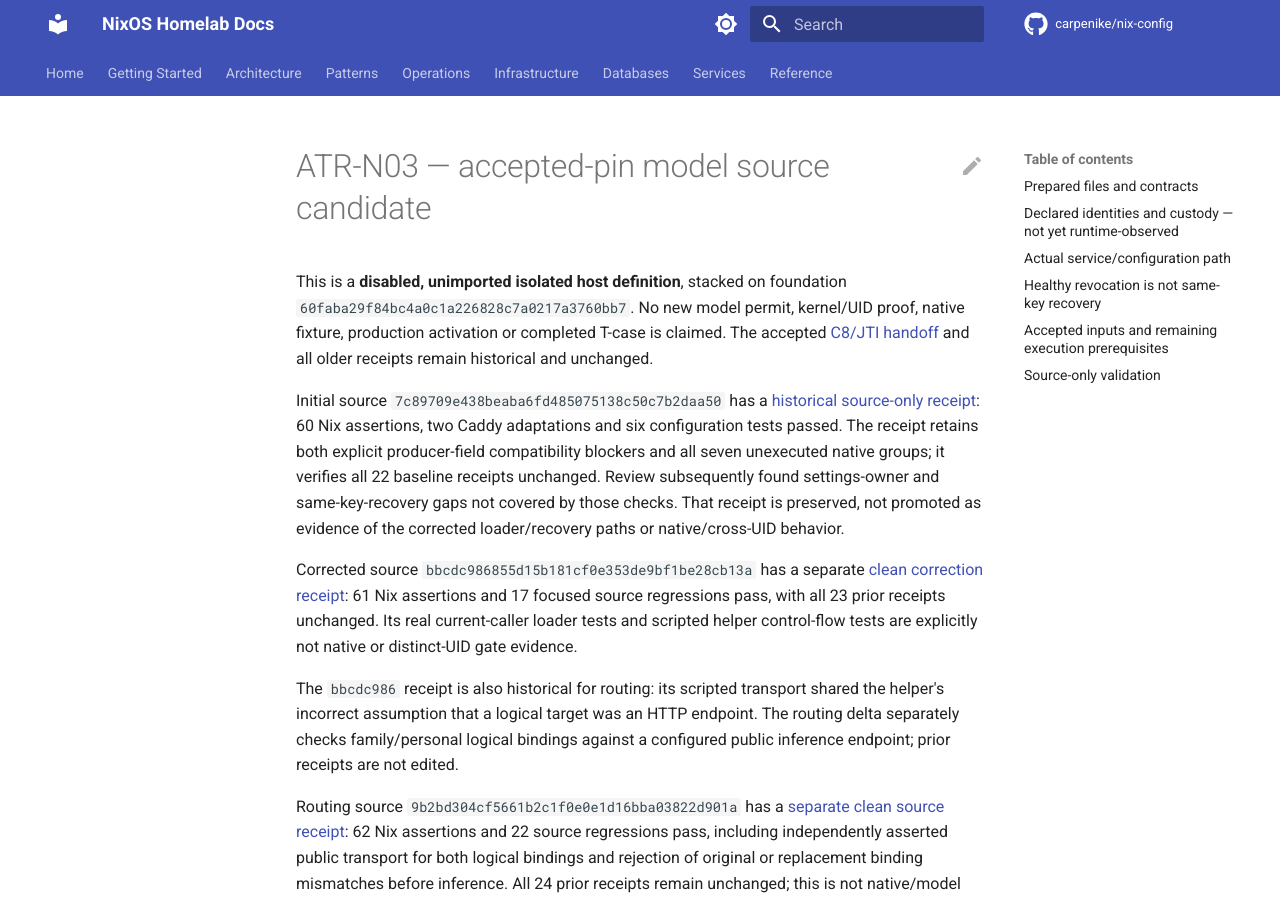
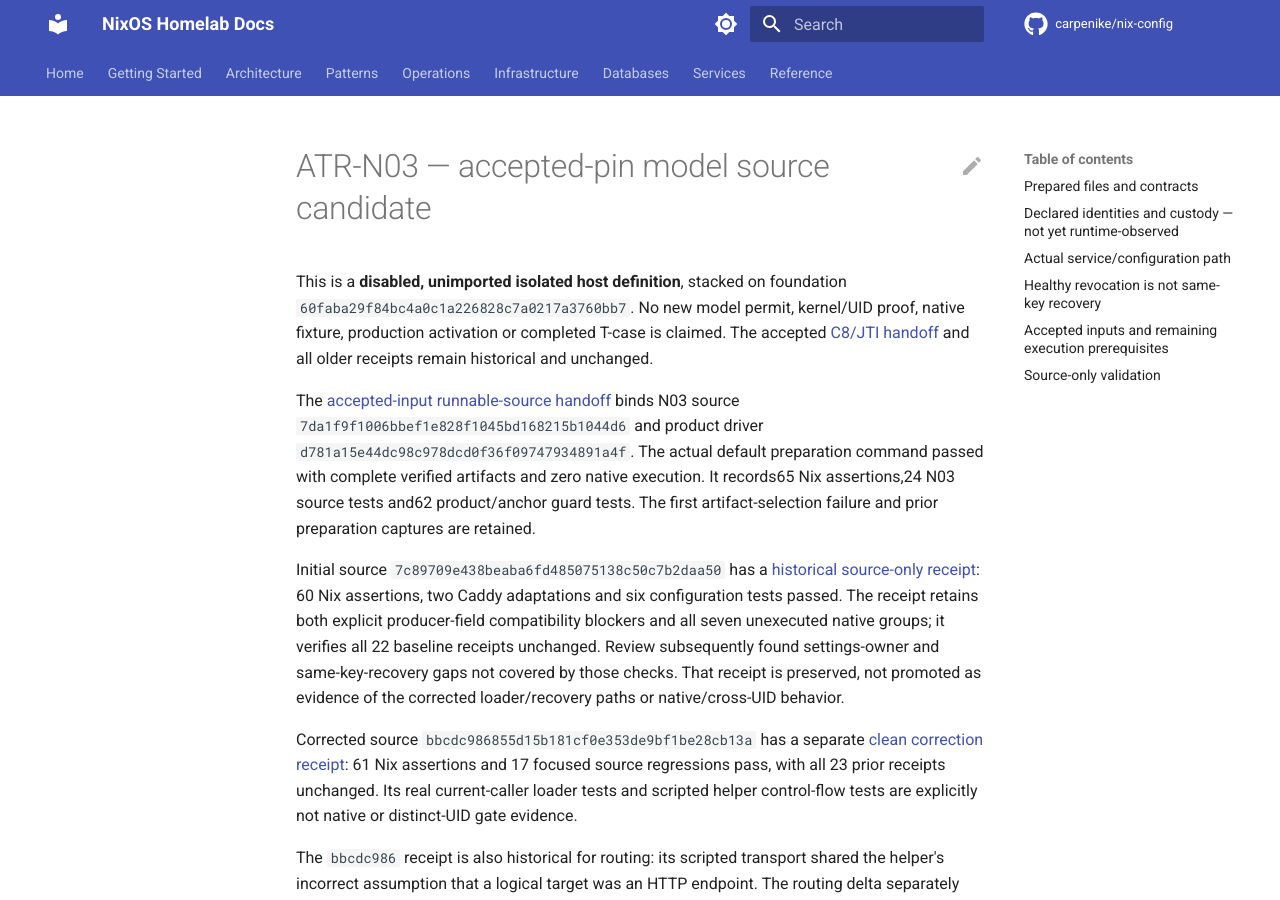
Before and after one commit to carpenike/nix-config, an MkDocs documentation site: the page built from docs/services/atrium-model-preparation.md, in a window 1280 px wide and 900 px high. Built offline with MkDocs 1.6.1 and Material for MkDocs 9.7.7, drawn with Linux system fonts in a browser that asks for light colours; comment, search, counter and statistics services are not loaded.

Commit message:
test(ATR-N03): record accepted-input runnable source handoff
Mirror source-only readiness for N03 source7da1f9f1 and product driverd781a15, including accepted anchors, complete artifact guards, focused checks and preserved diagnostics. No native/model/lease operations or gate completion are claimed.

Co-authored-by: Copilot <223556219+Copilot@users.noreply.github.com>
Copilot-Session: 1e5e7d6d-a45a-4ac0-9fb1-9bf14b3658cb

```diff
--- a/docs/services/atrium-model-preparation.md
+++ b/docs/services/atrium-model-preparation.md
@@ -5,6 +5,13 @@ This is a **disabled, unimported isolated host definition**, stacked on foundati
 proof, native fixture, production activation or completed T-case is claimed.
 The accepted [C8/JTI handoff](../../tests/atrium_n03/results/n03-c8-native-6fac02ef-handoff.json)
 and all older receipts remain historical and unchanged.
+
+The [accepted-input runnable-source handoff](../../tests/atrium_n03/results/ATR-N03-N07-models-runnable-handoff.json)
+binds N03 source `7da1f9f1006bbef1e828f1045bd168215b1044d6` and product driver
+`d781a15e44dc98c978dcd0f36f09747934891a4f`. The actual default preparation
+command passed with complete verified artifacts and zero native execution.
+It records65 Nix assertions,24 N03 source tests and62 product/anchor guard tests.
+The first artifact-selection failure and prior preparation captures are retained.
 
 Initial source `7c89709e438beaba6fd485075138c50c7b2daa50` has a
 [historical source-only receipt](../../tests/atrium_n03/results/n03-model-preparation-7c89709e.json):
```
Also changed, not shown: 1 other file.
